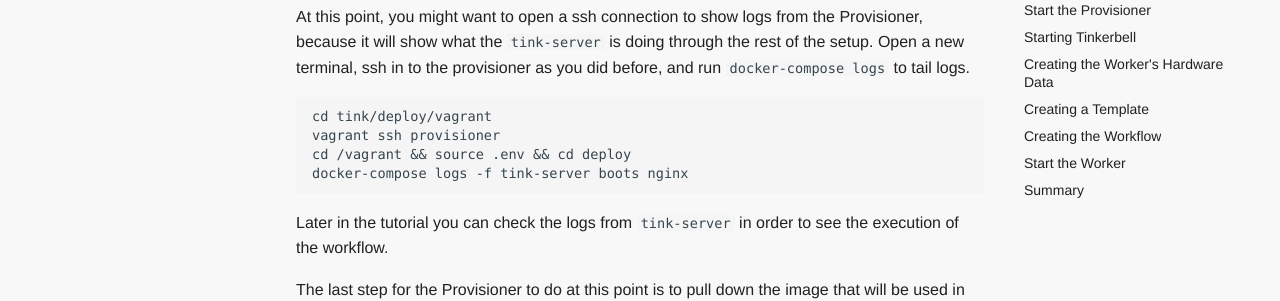
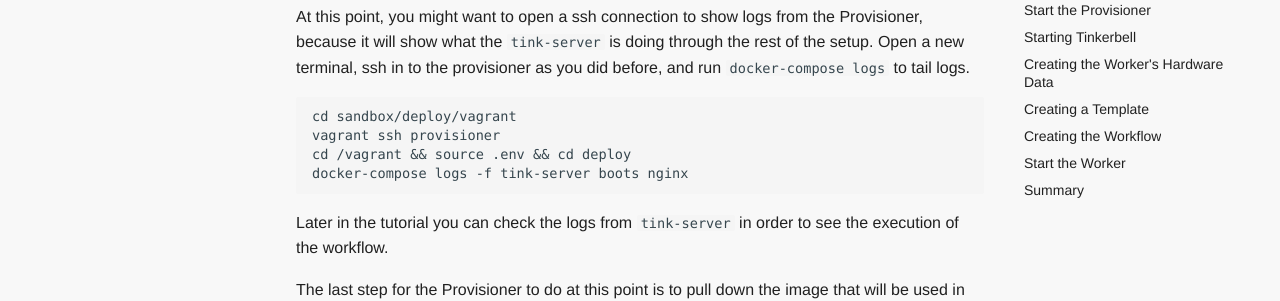
Before and after one commit to tinkerbell/tinkerbell-docs, an MkDocs documentation site: the page built from docs/setup/local-vagrant.md, in a window 1280 px wide and 900 px high, scrolled down 2029 px. Shown: the part 152-453 px from the top of the window. Built offline with MkDocs 1.6.1 and Material for MkDocs 9.7.7, drawn with Linux system fonts in a browser that asks for light colours; some web fonts are replaced; some of the changed text lies outside the part shown.

Commit message:
Fixes path typo in local setup with Vagrant (#104)
Signed-off-by: Eugene Zamriy <eugene@zamriy.info>

Co-authored-by: Mara <DailyAlice@users.noreply.github.com>

````diff
--- a/docs/setup/local-vagrant.md
+++ b/docs/setup/local-vagrant.md
@@ -92,7 +92,7 @@ deploy_tink-server_1   tink-server                      Up (healthy)   0.0.0.0:4
 At this point, you might want to open a ssh connection to show logs from the Provisioner, because it will show what the `tink-server` is doing through the rest of the setup. Open a new terminal, ssh in to the provisioner as you did before, and run `docker-compose logs` to tail logs.
 
 ```
-cd tink/deploy/vagrant
+cd sandbox/deploy/vagrant
 vagrant ssh provisioner
 cd /vagrant && source .env && cd deploy
 docker-compose logs -f tink-server boots nginx
@@ -219,7 +219,7 @@ tink-server_1  | {"level":"info","ts":1592936829.6773047,"caller":"grpc-server/w
 You can now bring up the Worker and execute the Workflow. In a new terminal window, move into the `tink/deploy/vagrant` directory, and bring up the Worker with Vagrant, similar to bringing up the Provisioner.
 
 ```
-cd tink/deploy/vagrant
+cd sandbox/deploy/vagrant
 vagrant up worker
 ```
 
````
